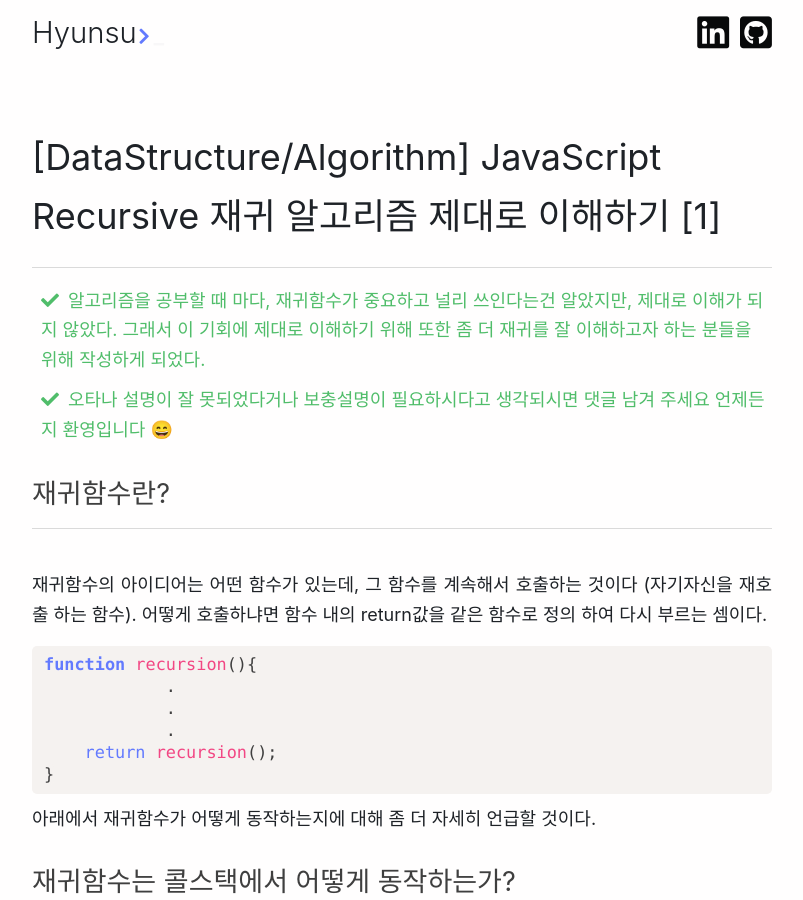
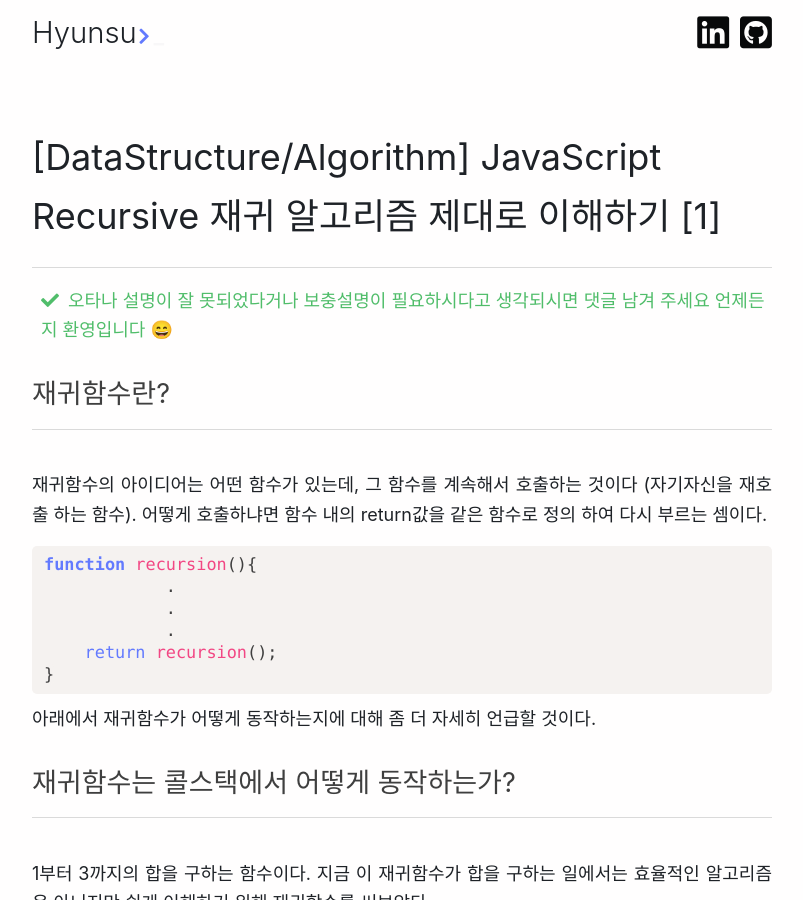
Before and after one commit to sooster910/blogV2, a Jekyll site: the page built from _posts/2020-11-3-recursive.md, in a window 1280 px wide and 900 px high. Shown: the whole window, without its empty margins (238-1041 px from the left). Built offline with Jekyll 4.4.1, drawn with Linux system fonts in a browser that asks for light colours; comment, search, counter and statistics services are not loaded.

Commit message:
Modify recursion post

```diff
--- a/_posts/2020-11-3-recursive.md
+++ b/_posts/2020-11-3-recursive.md
@@ -5,8 +5,6 @@ title:  "[DataStructure/Algorithm] JavaScript Recursive 재귀 알고리즘 제
 tags:  JavaScript DataStructure/Algorithm resursion
 ---
 
-
-* 알고리즘을 공부할 때 마다, 재귀함수가 중요하고 널리 쓰인다는건 알았지만, 제대로 이해가 되지 않았다. 그래서 이 기회에 제대로 이해하기 위해 또한 좀 더 재귀를 잘 이해하고자 하는 분들을 위해 작성하게 되었다.
 * 오타나 설명이 잘 못되었다거나 보충설명이 필요하시다고 생각되시면 댓글 남겨 주세요 언제든지 환영입니다 😄
 
 
```
